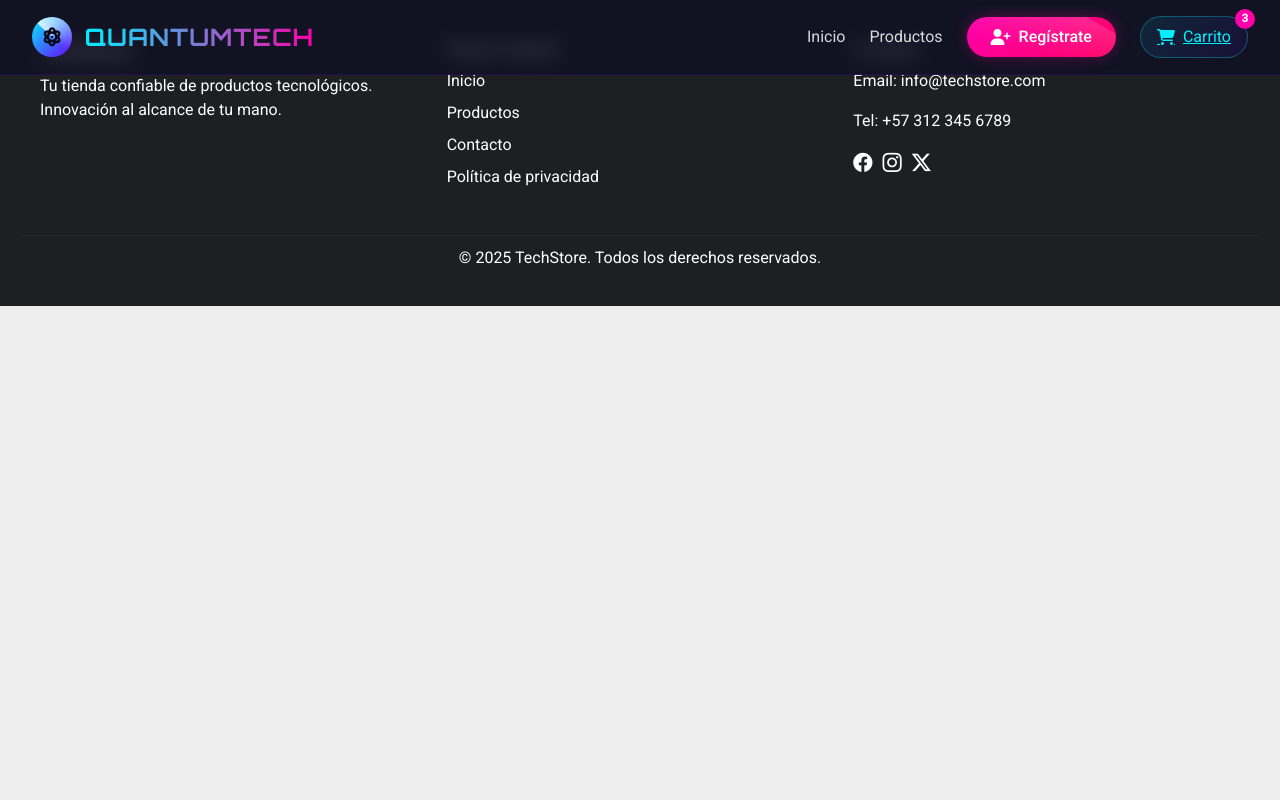
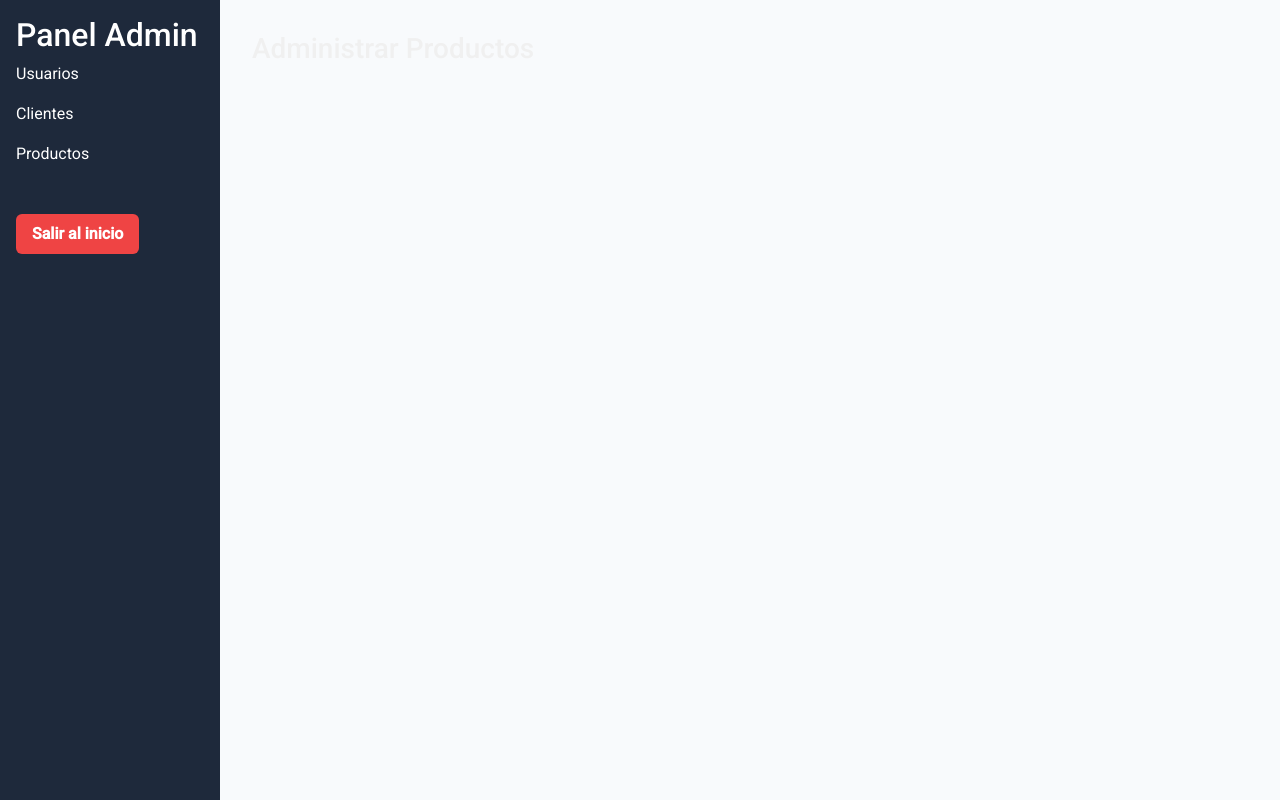
Before and after one commit to wilder78/ProyectoFinalReact, a React (Vite) app: page /dashboard/products in a window 1280 px wide. Built offline with nearby package versions, Linux system fonts and the light colour scheme.

Commit message:
Decodification of recent edits

```diff
--- a/src/Routes.jsx
+++ b/src/Routes.jsx
@@ -1,9 +1,11 @@
 import React from "react";
 import { BrowserRouter, Routes, Route } from "react-router-dom";
-import Navbar from "./shared/components/Navbar";
-import Footer from "./shared/components/Footer";
 
-// Importa tus páginas aquí
+// Layouts
+import PublicLayout from "./shared/components/PublicLayout"; // Nuevo layout
+import DashboardLayout from "./features/dashboard/DashboardLayout";
+
+// Páginas públicas
 import Home from "./features/pages/Home";
 import Productos from "./features/pages/Products";
 import Categorias from "./features/pages/Categories";
@@ -11,21 +13,32 @@ import Ofertas from "./features/pages/Offers";
 import Register from "./features/pages/Register";
 import LoginForm from "./features/auth/LoginForm";
 
+// Dashboard (admin)
+import Users from "./features/dashboard/Users";
+import Clients from "./features/dashboard/Clients";
+import ProductsAdmin from "./features/dashboard/Products";
+
 function AppRoutes() {
   return (
     <BrowserRouter>
-      <Navbar />
-
       <Routes>
+        {/* Rutas públicas con Navbar y Footer */}
+        <Route element={<PublicLayout />}>
           <Route path="/" element={<Home />} />
           <Route path="/productos" element={<Productos />} />
           <Route path="/categorias" element={<Categorias />} />
           <Route path="/ofertas" element={<Ofertas />} />
           <Route path="/registro" element={<Register />} />
           <Route path="/login" element={<LoginForm />} />
+        </Route>
+
+        {/* Rutas del dashboard SIN Navbar y Footer */}
+        <Route path="/dashboard" element={<DashboardLayout />}>
+          <Route path="users" element={<Users />} />
+          <Route path="clients" element={<Clients />} />
+          <Route path="products" element={<ProductsAdmin />} />
+        </Route>
       </Routes>
-
-      <Footer />
     </BrowserRouter>
   );
 }
--- /dev/null
+++ b/src/features/dashboard/Clients.jsx
@@ -0,0 +1,11 @@
+import React from "react";
+
+const Clients = () => {
+  return (
+    <div>
+      <h3>Administrar Clientes</h3>
+    </div>
+  );
+};
+
+export default Clients;
--- /dev/null
+++ b/src/features/dashboard/DashboardLayout.jsx
@@ -0,0 +1,42 @@
+import React from "react";
+import { Link, Outlet, useNavigate } from "react-router-dom";
+import "./dashboard.css";
+
+function DashboardLayout() {
+  const navigate = useNavigate();
+
+  const handleExit = () => {
+    navigate("/"); // Redirige a la página de inicio
+  };
+
+  return (
+    <div className="dashboard-container">
+      <aside className="sidebar">
+        <h2>Panel Admin</h2>
+        <nav className="dashboard-nav">
+          <ul>
+            <li>
+              <Link to="/dashboard/users">Usuarios</Link>
+            </li>
+            <li>
+              <Link to="/dashboard/clients">Clientes</Link>
+            </li>
+            <li>
+              <Link to="/dashboard/products">Productos</Link>
+            </li>
+          </ul>
+        </nav>
+
+        <button className="exit-btn" onClick={handleExit}>
+          Salir al inicio
+        </button>
+      </aside>
+
+      <main className="dashboard-content">
+        <Outlet />
+      </main>
+    </div>
+  );
+}
+
+export default DashboardLayout;
--- /dev/null
+++ b/src/features/dashboard/Products.jsx
@@ -0,0 +1,9 @@
+function Products() {
+  return (
+    <div>
+      <h3>Administrar Productos</h3>
+    </div>
+  );
+}
+
+export default Products;
--- /dev/null
+++ b/src/features/dashboard/Users.jsx
@@ -0,0 +1,11 @@
+import React from 'react'
+
+function Users() {
+  return (
+    <div>
+      <h3>Administrar Usuarios</h3>
+    </div>
+  )
+}
+
+export default Users
--- /dev/null
+++ b/src/features/dashboard/dashboard.css
@@ -0,0 +1,65 @@
+/* Contenedor principal */
+.dashboard-container {
+    display: flex;
+    min-height: 100vh;
+}
+
+/* Sidebar */
+.sidebar {
+    width: 220px;
+    background-color: #1e293b;
+    color: white;
+    padding: 1rem;
+}
+
+/* Navegación dentro del sidebar */
+.dashboard-nav {
+    display: flex;
+    flex-direction: column;
+    gap: 1rem;
+}
+
+.dashboard-nav ul {
+    list-style: none;
+    padding: 0;
+    margin: 0;
+}
+
+.dashboard-nav li {
+    margin-bottom: 1rem;
+}
+
+.dashboard-nav a {
+    color: white;
+    text-decoration: none;
+    transition: color 0.3s ease;
+}
+
+.dashboard-nav a:hover {
+    color: #38bdf8;
+    /* azul claro para hover */
+}
+
+/* Botón de salida */
+.exit-btn {
+    margin-top: 2rem;
+    padding: 0.5rem 1rem;
+    background-color: #ef4444;
+    color: white;
+    border: none;
+    border-radius: 6px;
+    cursor: pointer;
+    font-weight: bold;
+    transition: background-color 0.3s ease;
+}
+
+.exit-btn:hover {
+    background-color: #dc2626;
+}
+
+/* Contenido principal del dashboard */
+.dashboard-content {
+    flex-grow: 1;
+    padding: 2rem;
+    background-color: #f8fafc;
+}
--- /dev/null
+++ b/src/shared/components/PublicLayout.jsx
@@ -0,0 +1,16 @@
+import React from "react";
+import { Outlet } from "react-router-dom";
+import Navbar from "./Navbar";
+import Footer from "./Footer";
+
+function PublicLayout() {
+  return (
+    <>
+      <Navbar />
+      <Outlet />
+      <Footer />
+    </>
+  );
+}
+
+export default PublicLayout;
```
Also changed, not shown: src/features/dashboard/Dashboard.jsx (added, +22 -0 lines). Lines whose indentation alone changed are shown as unchanged.
